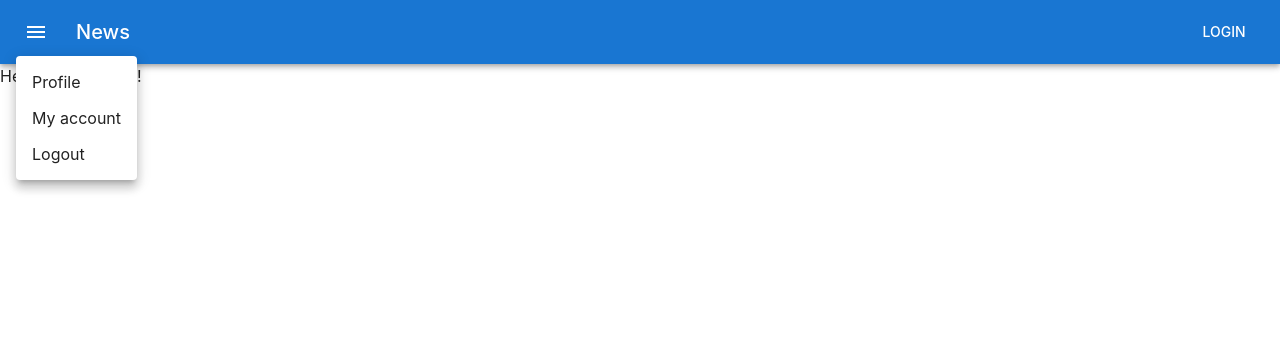
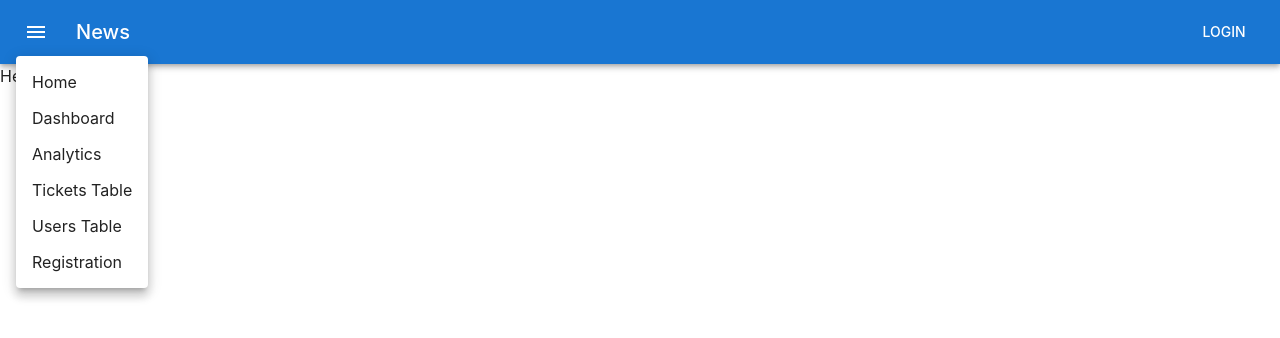
Before and after one commit to TC-Group1/TicketmateClient, a React (Vite) app in the folder ticketmate_client/: page /dashboard in a window 1280 px wide. Both pictures are taken after a click on the button "menu". Shown: the top 338 px of the page. Built offline with nearby package versions, Linux system fonts and the light colour scheme.

Commit message:
Add menu items for routes

```diff
--- a/ticketmate_client/src/Shared/AppBar.tsx
+++ b/ticketmate_client/src/Shared/AppBar.tsx
@@ -37,9 +37,12 @@ export const ButtonAppBar = () => {
         open={open}
         onClose={handleClose}
         >
-        <MenuItem onClick={handleClose}>Profile</MenuItem>
-        <MenuItem onClick={handleClose}>My account</MenuItem>
-        <MenuItem onClick={handleClose}>Logout</MenuItem>
+        <MenuItem onClick={handleClose}>Home</MenuItem>
+        <MenuItem onClick={handleClose}>Dashboard</MenuItem>
+        <MenuItem onClick={handleClose}>Analytics</MenuItem>
+        <MenuItem onClick={handleClose}>Tickets Table</MenuItem>
+        <MenuItem onClick={handleClose}>Users Table</MenuItem>
+        <MenuItem onClick={handleClose}>Registration</MenuItem>
         </Menu>
         <Typography variant="h6" component="div" sx={{ flexGrow: 1 }}>
           News
```
